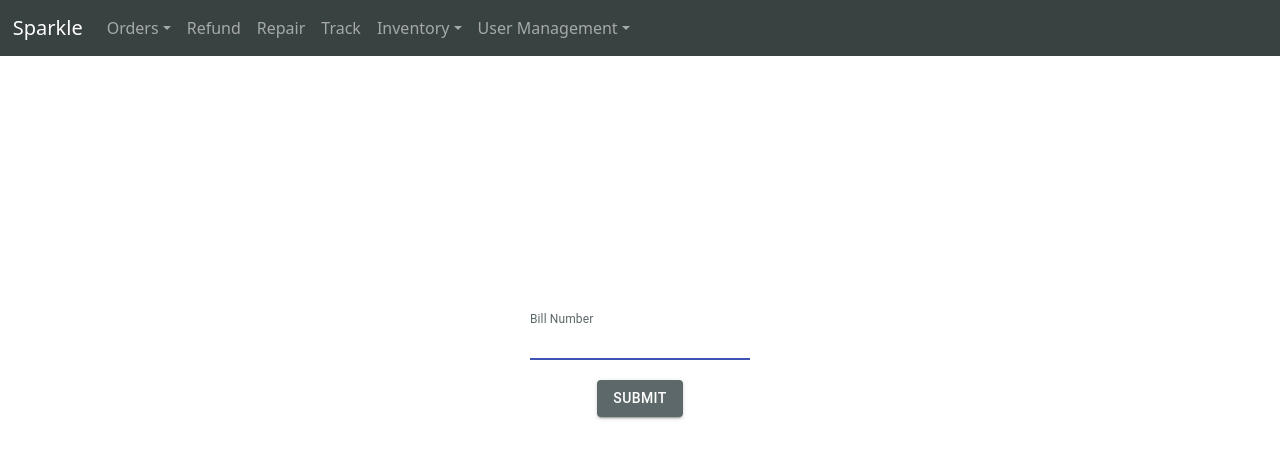
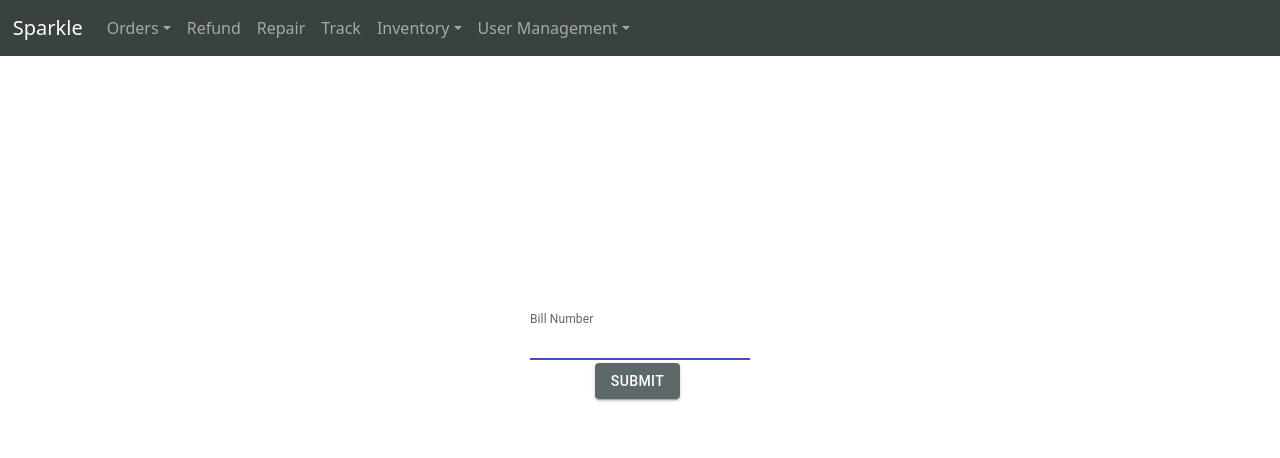
Before and after one commit to NehaDadarwala/Sparkle, a React (Create React App) app: page /refund in a window 1280 px wide. Shown: the top 458 px of the page. Built offline with nearby package versions, Linux system fonts and the light colour scheme.

Commit message:
using custom buttons

```diff
--- a/src/Pages/Refund/BillDetails.js
+++ b/src/Pages/Refund/BillDetails.js
@@ -70,7 +70,7 @@ const BillDetails = () => {
             setSelectedRows(selectedRows);
           }}
         />
-       <CustomButton label="Proceed To Payment" onclickFunction={getRefundProducts}></CustomButton>
+       <CustomButton label="Proceed To Payment" type="submit" onclickFunction={getRefundProducts}></CustomButton>
     </div>
   )
 }
--- a/src/Pages/Refund/BillValidation.js
+++ b/src/Pages/Refund/BillValidation.js
@@ -1,9 +1,9 @@
 import React, { useState } from "react";
 import Grid from "@material-ui/core/Grid";
 import TextField from "@material-ui/core/TextField";
-import Button from "@material-ui/core/Button";
 import { useNavigate } from 'react-router-dom';
 import { useForm } from "react-hook-form";
+import CustomButton from "../../Components/CustomButton";
 
 const defaultValues = {
   billnumber: '',
@@ -31,7 +31,7 @@ const BillValidation = () => {
   return (
     <div style={{ marginTop: '20%' }}>
       <form onSubmit={handleSubmit(validateBill)}>
-        <Grid container alignItems="center"  direction="column">
+        <Grid container alignItems="center" direction="column">
           <Grid item>
             <TextField
               label="Bill Number"
@@ -52,9 +52,7 @@ const BillValidation = () => {
             />
           </Grid>
           <Grid item>
-            <Button style={{ margin: "20px", backgroundColor: '#5c6869' }} variant="contained" color="primary" type="submit">
-              Submit
-            </Button>
+            <CustomButton label="Submit"></CustomButton>
           </Grid>
         </Grid>
       </form>
```
